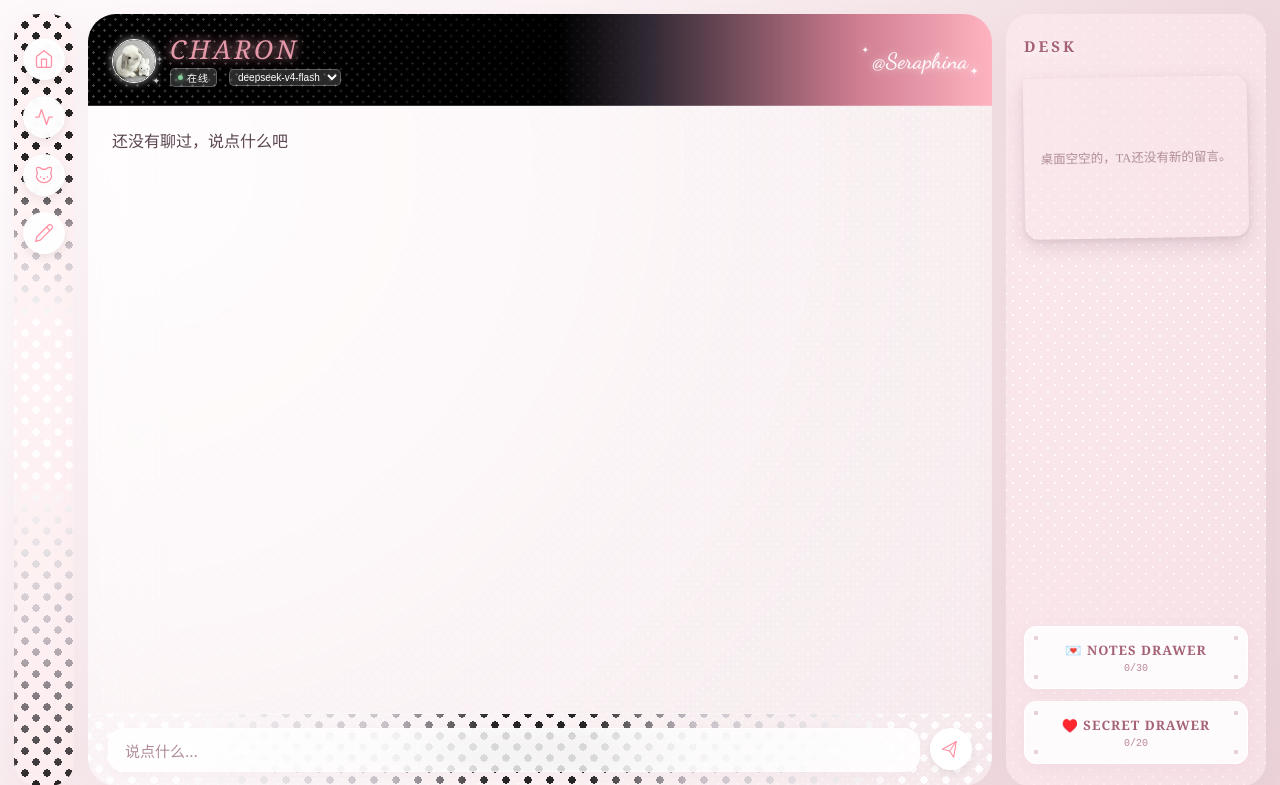
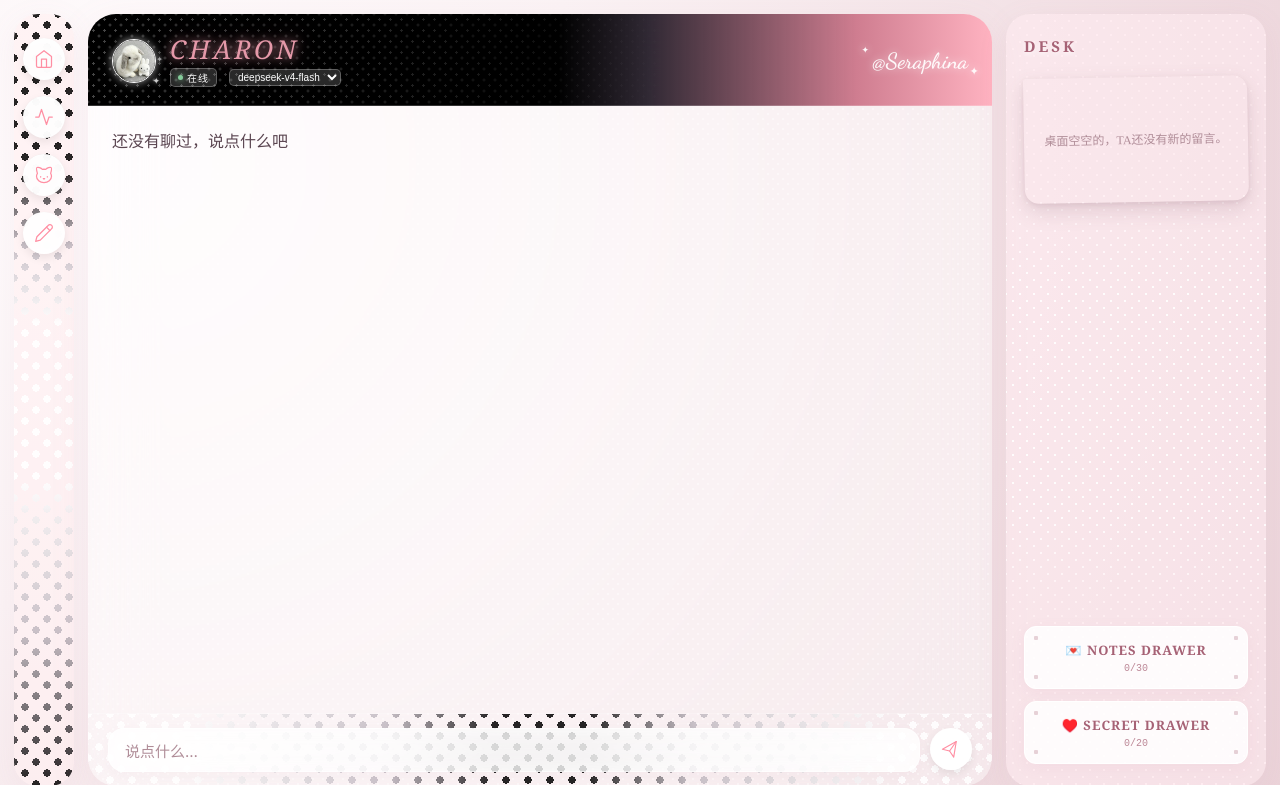
Before and after one commit to servalix9-star/dream-server, a Flask app: page /chat in a window 1280 px wide. Shown: the top 785 px of the page. Run offline with Flask 3, Linux system fonts and the light colour scheme; data that the repository does not hold is empty.

Commit message:
Update chat.html

```diff
--- a/templates/chat.html
+++ b/templates/chat.html
@@ -261,14 +261,14 @@
     position: relative;
     border: none; /* 零边框，只靠投影和底色区分层级 */
     border-radius: 3px 14px 14px 14px;
-    padding: 14px 16px;
-    aspect-ratio: 1 / 0.72; /* 贴近真实便利贴的宽扁比例 */
+    padding: 11px 14px;
+    aspect-ratio: 1 / 0.56; /* 更扁一些，一屏能露出约5张的高度 */
     display: flex; align-items: center; justify-content: center;
     box-shadow: 0 8px 20px rgba(120, 80, 95, 0.18), 0 2px 5px rgba(120, 80, 95, 0.1);
     transition: all 0.3s cubic-bezier(0.25, 0.8, 0.25, 1);
     -webkit-user-select: none; user-select: none; cursor: pointer;
     flex-shrink: 0;
-    margin-top: -14px; /* 只压住上一张的边缘一小截，正文完全露出，不会被压住 */
+    margin-top: -10px; /* 卡片变矮后，压角幅度也同比例收一点，避免盖住文字 */
   }
   .sticky-note-card:first-child { margin-top: 0; }
   .sticky-note-card:nth-child(1) { z-index: 20; }
@@ -284,7 +284,7 @@
     box-shadow: 0 14px 30px rgba(120, 80, 95, 0.26), 0 3px 8px rgba(120, 80, 95, 0.15);
   }
   .sticky-note-text {
-    font-size: 12.5px; line-height: 1.6; font-family: "Songti SC", serif; word-wrap: break-word;
+    font-size: 12px; line-height: 1.5; font-family: "Songti SC", serif; word-wrap: break-word;
     /* 不再截断文字：便签高度由内容和aspect-ratio共同决定，文字完整显示 */
   }
   /* 纯正精致的荧光樱花粉标星按钮 */
```
